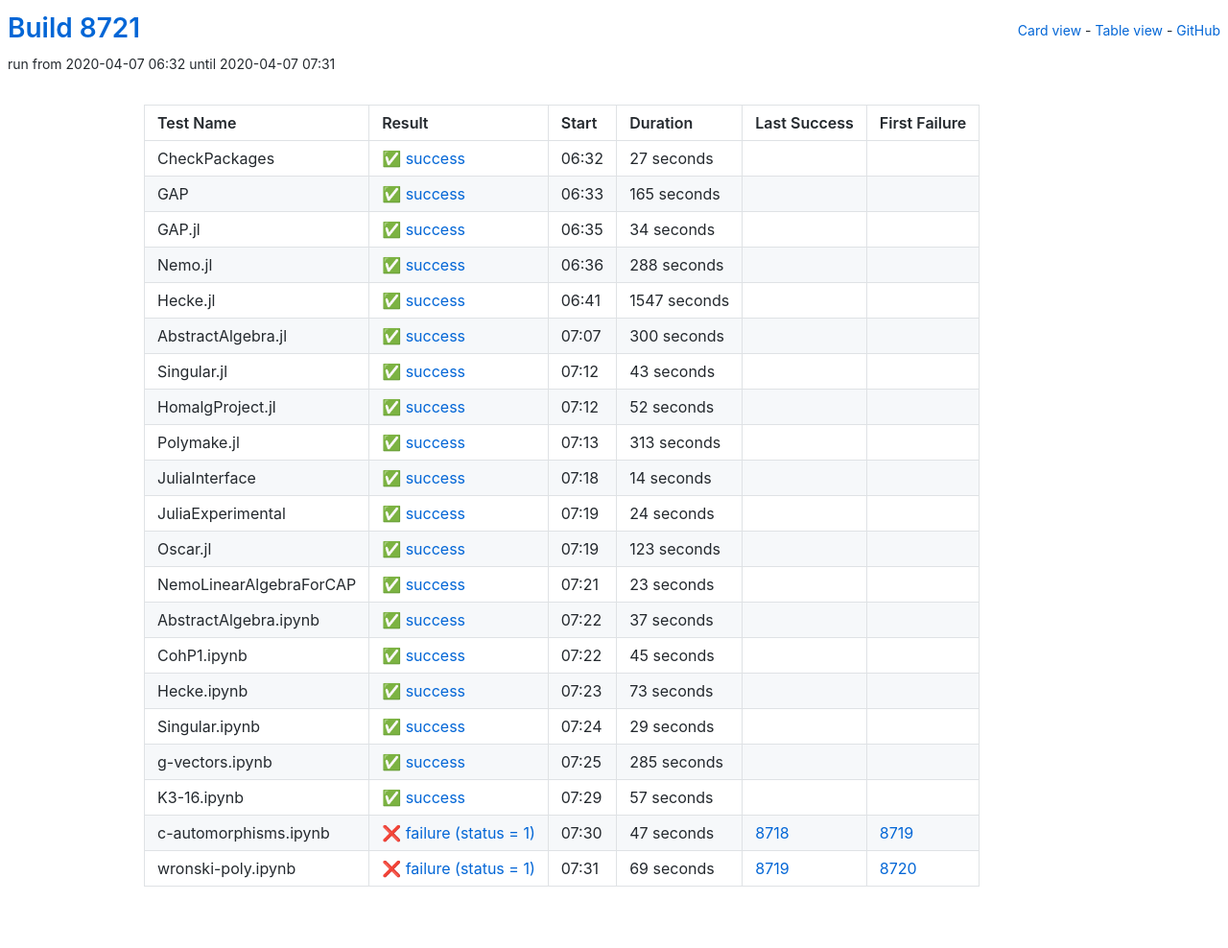
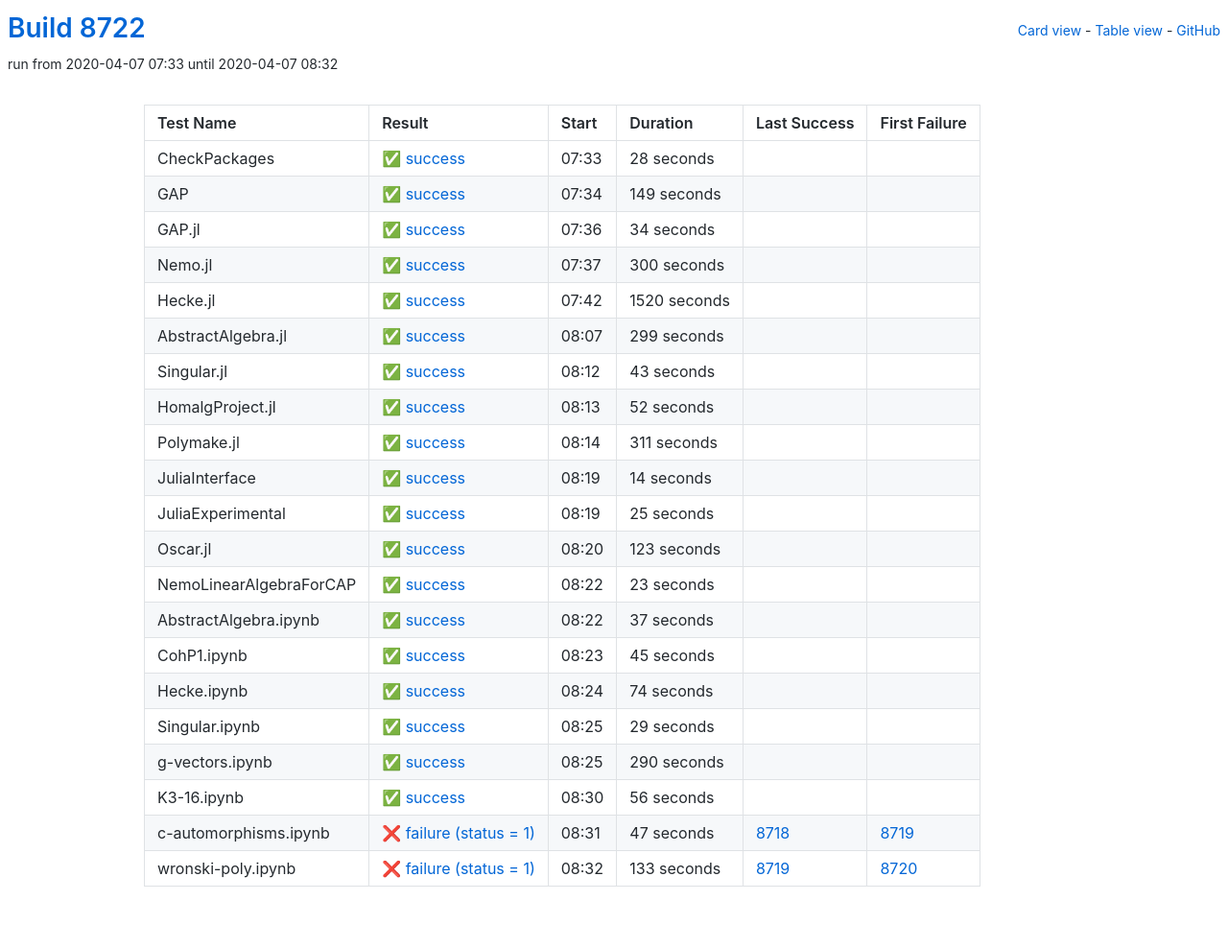
Before and after one commit to oscar-system/oscar-ci-status, a Jekyll site: the page built from table.html, in a window 1280 px wide. Shown: the whole page at 96% size. Built offline with Jekyll 4.4.1, drawn with Linux system fonts in a browser that asks for light colours.

Commit message:
Build 8722

```diff
--- a/_data/ci.yml
+++ b/_data/ci.yml
@@ -1,27 +1,27 @@
-build: 8721
-build_url: https://oscarci.mathematik.uni-kl.de/job/oscar/8721/
+build: 8722
+build_url: https://oscarci.mathematik.uni-kl.de/job/oscar/8722/
 job: oscar
 tests:
-- duration: 27
+- duration: 28
   exitcode: 0
   first_failure: false
   first_failure_url: null
   last_success: false
   last_success_url: null
-  log: https://oscarci.mathematik.uni-kl.de/job/oscar/8721/artifact/logs/build-8721/CheckPackages.log
+  log: https://oscarci.mathematik.uni-kl.de/job/oscar/8722/artifact/logs/build-8722/CheckPackages.log
   name: CheckPackages
-  start: 2020-04-07 06:32
+  start: 2020-04-07 07:33
   status: success
   success: true
-- duration: 165
+- duration: 149
   exitcode: 0
   first_failure: false
   first_failure_url: null
   last_success: false
   last_success_url: null
-  log: https://oscarci.mathematik.uni-kl.de/job/oscar/8721/artifact/logs/build-8721/GAP.log
+  log: https://oscarci.mathematik.uni-kl.de/job/oscar/8722/artifact/logs/build-8722/GAP.log
   name: GAP
-  start: 2020-04-07 06:33
+  start: 2020-04-07 07:34
   status: success
   success: true
 - duration: 34
@@ -30,31 +30,9 @@ tests:
   first_failure_url: null
   last_success: false
   last_success_url: null
-  log: https://oscarci.mathematik.uni-kl.de/job/oscar/8721/artifact/logs/build-8721/GAP.jl.log
+  log: https://oscarci.mathematik.uni-kl.de/job/oscar/8722/artifact/logs/build-8722/GAP.jl.log
   name: GAP.jl
-  start: 2020-04-07 06:35
-  status: success
-  success: true
-- duration: 288
-  exitcode: 0
-  first_failure: false
-  first_failure_url: null
-  last_success: false
-  last_success_url: null
-  log: https://oscarci.mathematik.uni-kl.de/job/oscar/8721/artifact/logs/build-8721/Nemo.jl.log
-  name: Nemo.jl
-  start: 2020-04-07 06:36
-  status: success
-  success: true
-- duration: 1547
-  exitcode: 0
-  first_failure: false
-  first_failure_url: null
-  last_success: false
-  last_success_url: null
-  log: https://oscarci.mathematik.uni-kl.de/job/oscar/8721/artifact/logs/build-8721/Hecke.jl.log
-  name: Hecke.jl
-  start: 2020-04-07 06:41
+  start: 2020-04-07 07:36
   status: success
   success: true
 - duration: 300
@@ -63,9 +41,31 @@ tests:
   first_failure_url: null
   last_success: false
   last_success_url: null
-  log: https://oscarci.mathematik.uni-kl.de/job/oscar/8721/artifact/logs/build-8721/AbstractAlgebra.jl.log
+  log: https://oscarci.mathematik.uni-kl.de/job/oscar/8722/artifact/logs/build-8722/Nemo.jl.log
+  name: Nemo.jl
+  start: 2020-04-07 07:37
+  status: success
+  success: true
+- duration: 1520
+  exitcode: 0
+  first_failure: false
+  first_failure_url: null
+  last_success: false
+  last_success_url: null
+  log: https://oscarci.mathematik.uni-kl.de/job/oscar/8722/artifact/logs/build-8722/Hecke.jl.log
+  name: Hecke.jl
+  start: 2020-04-07 07:42
+  status: success
+  success: true
+- duration: 299
+  exitcode: 0
+  first_failure: false
+  first_failure_url: null
+  last_success: false
+  last_success_url: null
+  log: https://oscarci.mathematik.uni-kl.de/job/oscar/8722/artifact/logs/build-8722/AbstractAlgebra.jl.log
   name: AbstractAlgebra.jl
-  start: 2020-04-07 07:07
+  start: 2020-04-07 08:07
   status: success
   success: true
 - duration: 43
@@ -74,9 +74,9 @@ tests:
   first_failure_url: null
   last_success: false
   last_success_url: null
-  log: https://oscarci.mathematik.uni-kl.de/job/oscar/8721/artifact/logs/build-8721/Singular.jl.log
+  log: https://oscarci.mathematik.uni-kl.de/job/oscar/8722/artifact/logs/build-8722/Singular.jl.log
   name: Singular.jl
-  start: 2020-04-07 07:12
+  start: 2020-04-07 08:12
   status: success
   success: true
 - duration: 52
@@ -85,20 +85,20 @@ tests:
   first_failure_url: null
   last_success: false
   last_success_url: null
-  log: https://oscarci.mathematik.uni-kl.de/job/oscar/8721/artifact/logs/build-8721/HomalgProject.jl.log
+  log: https://oscarci.mathematik.uni-kl.de/job/oscar/8722/artifact/logs/build-8722/HomalgProject.jl.log
   name: HomalgProject.jl
-  start: 2020-04-07 07:12
+  start: 2020-04-07 08:13
   status: success
   success: true
-- duration: 313
+- duration: 311
   exitcode: 0
   first_failure: false
   first_failure_url: null
   last_success: false
   last_success_url: null
-  log: https://oscarci.mathematik.uni-kl.de/job/oscar/8721/artifact/logs/build-8721/Polymake.jl.log
+  log: https://oscarci.mathematik.uni-kl.de/job/oscar/8722/artifact/logs/build-8722/Polymake.jl.log
   name: Polymake.jl
-  start: 2020-04-07 07:13
+  start: 2020-04-07 08:14
   status: success
   success: true
 - duration: 14
@@ -107,20 +107,20 @@ tests:
   first_failure_url: null
   last_success: false
   last_success_url: null
-  log: https://oscarci.mathematik.uni-kl.de/job/oscar/8721/artifact/logs/build-8721/JuliaInterface.log
+  log: https://oscarci.mathematik.uni-kl.de/job/oscar/8722/artifact/logs/build-8722/JuliaInterface.log
   name: JuliaInterface
-  start: 2020-04-07 07:18
+  start: 2020-04-07 08:19
   status: success
   success: true
-- duration: 24
+- duration: 25
   exitcode: 0
   first_failure: false
   first_failure_url: null
   last_success: false
   last_success_url: null
-  log: https://oscarci.mathematik.uni-kl.de/job/oscar/8721/artifact/logs/build-8721/JuliaExperimental.log
+  log: https://oscarci.mathematik.uni-kl.de/job/oscar/8722/artifact/logs/build-8722/JuliaExperimental.log
   name: JuliaExperimental
-  start: 2020-04-07 07:19
+  start: 2020-04-07 08:19
   status: success
   success: true
 - duration: 123
@@ -129,9 +129,9 @@ tests:
   first_failure_url: null
   last_success: false
   last_success_url: null
-  log: https://oscarci.mathematik.uni-kl.de/job/oscar/8721/artifact/logs/build-8721/Oscar.jl.log
+  log: https://oscarci.mathematik.uni-kl.de/job/oscar/8722/artifact/logs/build-8722/Oscar.jl.log
   name: Oscar.jl
-  start: 2020-04-07 07:19
+  start: 2020-04-07 08:20
   status: success
   success: true
 - duration: 23
@@ -140,9 +140,9 @@ tests:
   first_failure_url: null
   last_success: false
   last_success_url: null
-  log: https://oscarci.mathematik.uni-kl.de/job/oscar/8721/artifact/logs/build-8721/NemoLinearAlgebraForCAP.log
+  log: https://oscarci.mathematik.uni-kl.de/job/oscar/8722/artifact/logs/build-8722/NemoLinearAlgebraForCAP.log
   name: NemoLinearAlgebraForCAP
-  start: 2020-04-07 07:21
+  start: 2020-04-07 08:22
   status: success
   success: true
 - duration: 37
@@ -151,9 +151,9 @@ tests:
   first_failure_url: null
   last_success: false
   last_success_url: null
-  log: https://oscarci.mathematik.uni-kl.de/job/oscar/8721/artifact/logs/build-8721/AbstractAlgebra.ipynb.log
+  log: https://oscarci.mathematik.uni-kl.de/job/oscar/8722/artifact/logs/build-8722/AbstractAlgebra.ipynb.log
   name: AbstractAlgebra.ipynb
-  start: 2020-04-07 07:22
+  start: 2020-04-07 08:22
   status: success
   success: true
 - duration: 45
@@ -162,20 +162,20 @@ tests:
   first_failure_url: null
   last_success: false
   last_success_url: null
-  log: https://oscarci.mathematik.uni-kl.de/job/oscar/8721/artifact/logs/build-8721/CohP1.ipynb.log
+  log: https://oscarci.mathematik.uni-kl.de/job/oscar/8722/artifact/logs/build-8722/CohP1.ipynb.log
   name: CohP1.ipynb
-  start: 2020-04-07 07:22
+  start: 2020-04-07 08:23
   status: success
   success: true
-- duration: 73
+- duration: 74
   exitcode: 0
   first_failure: false
   first_failure_url: null
   last_success: false
   last_success_url: null
-  log: https://oscarci.mathematik.uni-kl.de/job/oscar/8721/artifact/logs/build-8721/Hecke.ipynb.log
+  log: https://oscarci.mathematik.uni-kl.de/job/oscar/8722/artifact/logs/build-8722/Hecke.ipynb.log
   name: Hecke.ipynb
-  start: 2020-04-07 07:23
+  start: 2020-04-07 08:24
   status: success
   success: true
 - duration: 29
@@ -184,31 +184,31 @@ tests:
   first_failure_url: null
   last_success: false
   last_success_url: null
-  log: https://oscarci.mathematik.uni-kl.de/job/oscar/8721/artifact/logs/build-8721/Singular.ipynb.log
+  log: https://oscarci.mathematik.uni-kl.de/job/oscar/8722/artifact/logs/build-8722/Singular.ipynb.log
   name: Singular.ipynb
-  start: 2020-04-07 07:24
+  start: 2020-04-07 08:25
   status: success
   success: true
-- duration: 285
+- duration: 290
   exitcode: 0
   first_failure: false
   first_failure_url: null
   last_success: false
   last_success_url: null
-  log: https://oscarci.mathematik.uni-kl.de/job/oscar/8721/artifact/logs/build-8721/g-vectors.ipynb.log
+  log: https://oscarci.mathematik.uni-kl.de/job/oscar/8722/artifact/logs/build-8722/g-vectors.ipynb.log
   name: g-vectors.ipynb
-  start: 2020-04-07 07:25
+  start: 2020-04-07 08:25
   status: success
   success: true
-- duration: 57
+- duration: 56
   exitcode: 0
   first_failure: false
   first_failure_url: null
   last_success: false
   last_success_url: null
-  log: https://oscarci.mathematik.uni-kl.de/job/oscar/8721/artifact/logs/build-8721/K3-16.ipynb.log
+  log: https://oscarci.mathematik.uni-kl.de/job/oscar/8722/artifact/logs/build-8722/K3-16.ipynb.log
   name: K3-16.ipynb
-  start: 2020-04-07 07:29
+  start: 2020-04-07 08:30
   status: success
   success: true
 - duration: 47
@@ -217,19 +217,19 @@ tests:
   first_failure_url: https://oscarci.mathematik.uni-kl.de/job/oscar/8719/
   last_success: 8718
   last_success_url: https://oscarci.mathematik.uni-kl.de/job/oscar/8718/
-  log: https://oscarci.mathematik.uni-kl.de/job/oscar/8721/artifact/logs/build-8721/c-automorphisms.ipynb.log
+  log: https://oscarci.mathematik.uni-kl.de/job/oscar/8722/artifact/logs/build-8722/c-automorphisms.ipynb.log
   name: c-automorphisms.ipynb
-  start: 2020-04-07 07:30
+  start: 2020-04-07 08:31
   status: failure
   success: false
-- duration: 69
+- duration: 133
   exitcode: 1
   first_failure: 8720
   first_failure_url: https://oscarci.mathematik.uni-kl.de/job/oscar/8720/
   last_success: 8719
   last_success_url: https://oscarci.mathematik.uni-kl.de/job/oscar/8719/
-  log: https://oscarci.mathematik.uni-kl.de/job/oscar/8721/artifact/logs/build-8721/wronski-poly.ipynb.log
+  log: https://oscarci.mathematik.uni-kl.de/job/oscar/8722/artifact/logs/build-8722/wronski-poly.ipynb.log
   name: wronski-poly.ipynb
-  start: 2020-04-07 07:31
+  start: 2020-04-07 08:32
   status: failure
   success: false
```
Also changed, not shown: README.md.
